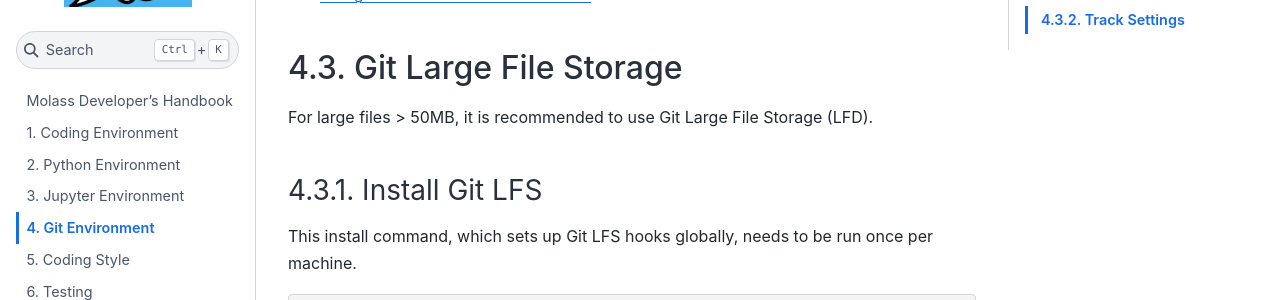
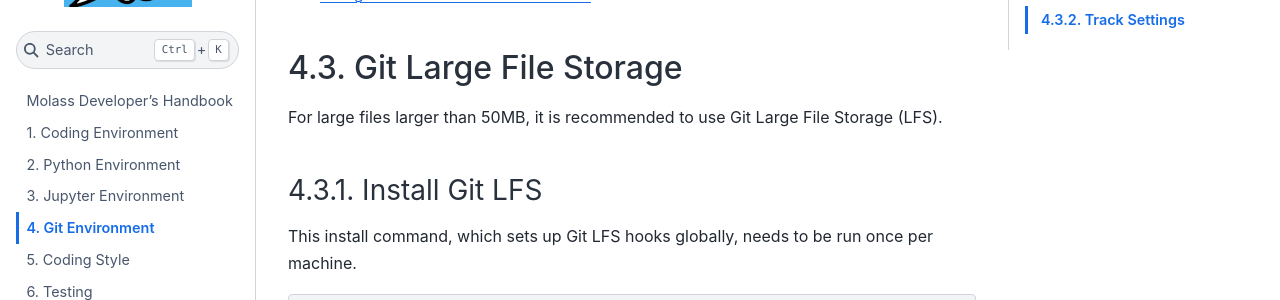
Before and after one commit to biosaxs-dev/molass-develop, a Jupyter Book: the page built from chapters/04/git_env.md, in a window 1280 px wide and 900 px high, scrolled down 426 px. Shown: the part 153-453 px from the top of the window. Built offline with Jupyter Book 1.0.4 settings and Sphinx 7.4.7 and the Sphinx Book theme 1.1.4, drawn with Linux system fonts in a browser that asks for light colours.

Commit message:
minor change

```diff
--- a/chapters/04/git_env.md
+++ b/chapters/04/git_env.md
@@ -20,7 +20,7 @@
 
 ## Git Large File Storage
 
-For large files > 50MB, it is recommended to use Git Large File Storage (LFD).
+For large files larger than 50MB, it is recommended to use Git Large File Storage (LFS).
 
 ### Install Git LFS
 
```
